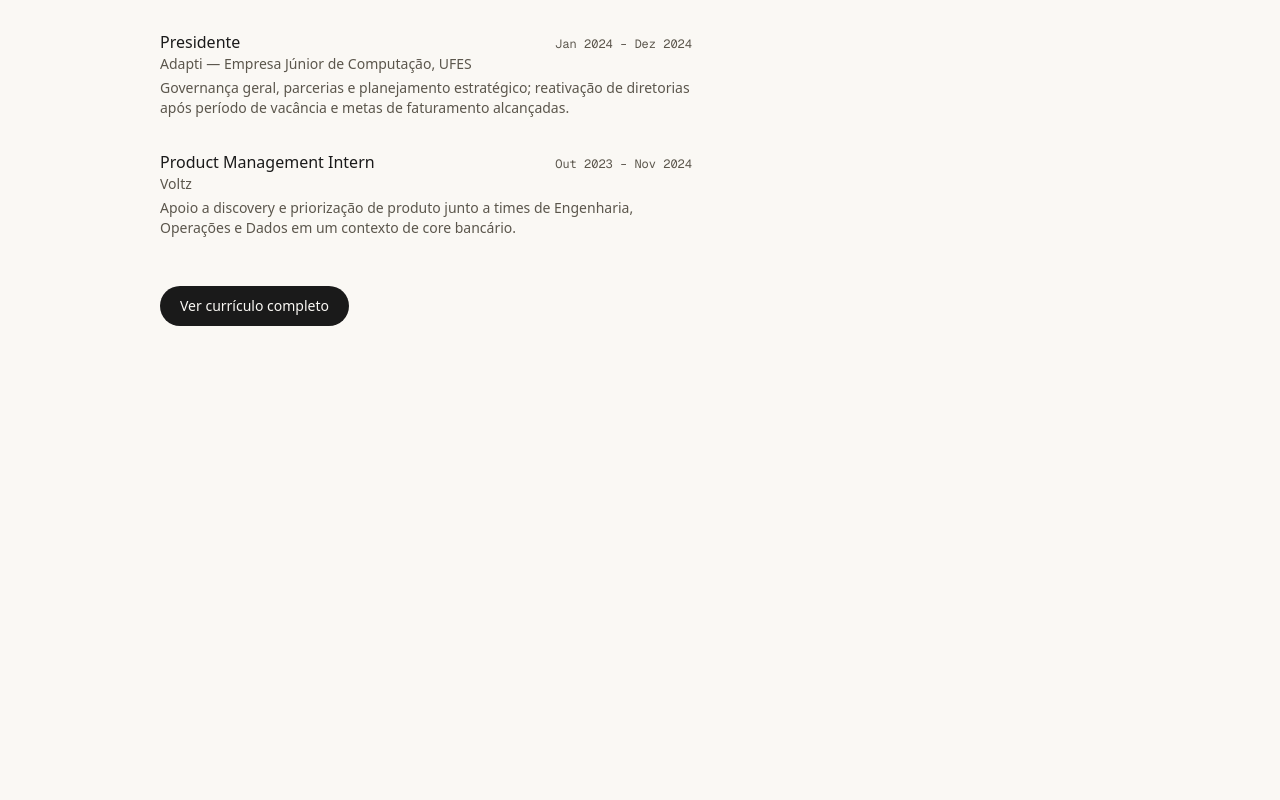
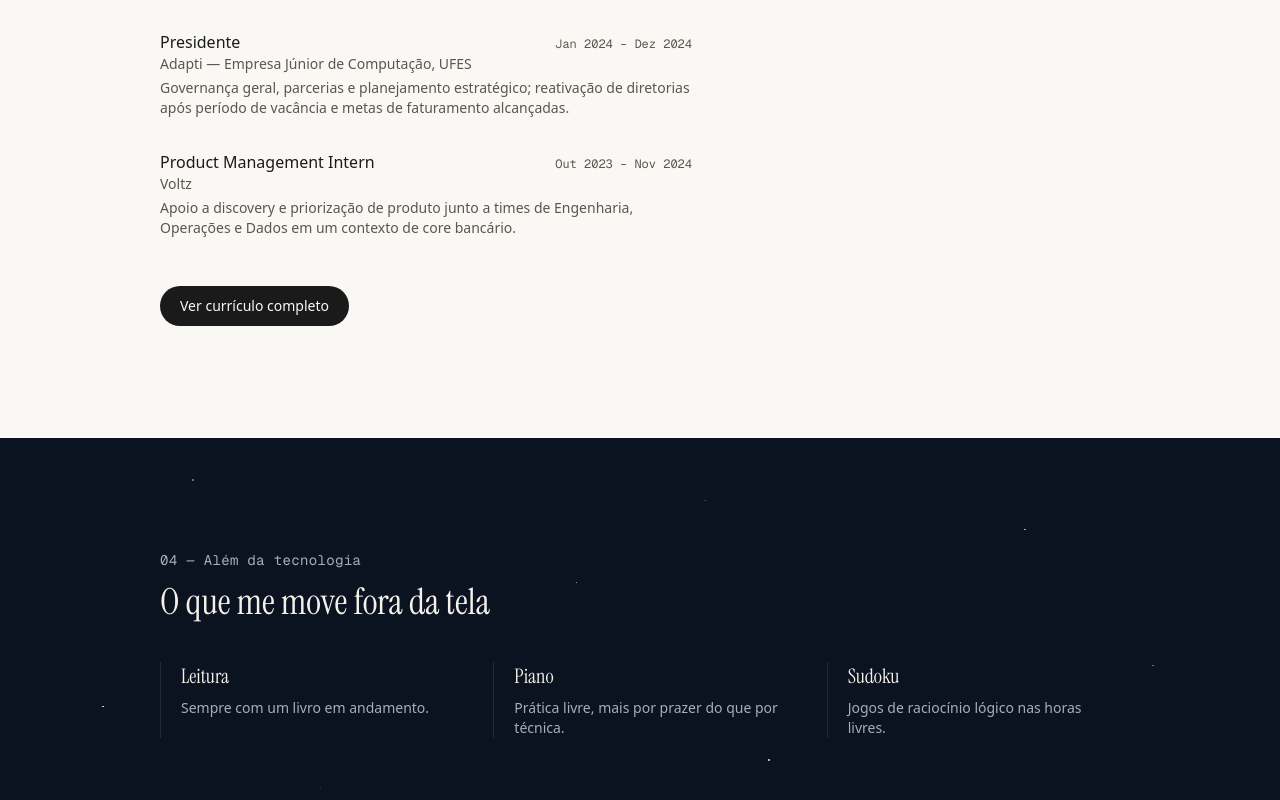
Before and after one commit to GabyyRD/portfolio, a Next.js app: page / in a window 1280 px wide. Shown: the part 2911-3711 px from the top of the page. Before the commit the page ends 3349 px from the top, so only its background shows below. Built offline with nearby package versions, Linux system fonts and the light colour scheme.

Commit message:
feat: adiciona secao Alem da tecnologia com hobbies

```diff
--- a/src/app/globals.css
+++ b/src/app/globals.css
@@ -62,3 +62,13 @@
     opacity: 1;
   }
 }
+
+@keyframes twinkle {
+  0%,
+  100% {
+    opacity: 0.2;
+  }
+  50% {
+    opacity: 1;
+  }
+}
--- a/src/app/page.tsx
+++ b/src/app/page.tsx
@@ -3,6 +3,7 @@ import { Hero } from "@/components/sections/Hero";
 import { Projects } from "@/components/sections/Projects";
 import { About } from "@/components/sections/About";
 import { Resume } from "@/components/sections/Resume";
+import { Beyond } from "@/components/sections/Beyond";
 
 export default function Home() {
   return (
@@ -13,6 +14,7 @@ export default function Home() {
         <Projects />
         <About />
         <Resume />
+        <Beyond />
       </main>
     </>
   );
--- /dev/null
+++ b/src/components/sections/Beyond.tsx
@@ -0,0 +1,26 @@
+import { Section } from "@/components/ui/Section";
+import { Starfield } from "@/components/ui/Starfield";
+import { hobbies } from "@/data/hobbies";
+
+export function Beyond() {
+  return (
+    <Section
+      id="alem-da-tecnologia"
+      dark
+      eyebrow="04 — Além da tecnologia"
+      title="O que me move fora da tela"
+      className="relative overflow-hidden"
+    >
+      <Starfield />
+
+      <div className="relative grid gap-10 sm:grid-cols-3">
+        {hobbies.map((hobby) => (
+          <div key={hobby.label} className="border-l border-night-line pl-5">
+            <p className="font-serif text-xl text-night-ink">{hobby.label}</p>
+            <p className="mt-2 text-sm text-night-ink-soft">{hobby.note}</p>
+          </div>
+        ))}
+      </div>
+    </Section>
+  );
+}
--- /dev/null
+++ b/src/components/ui/Starfield.tsx
@@ -0,0 +1,30 @@
+export function Starfield() {
+  const stars = [
+    { top: "10%", left: "15%", size: 2, delay: 0 },
+    { top: "22%", left: "80%", size: 1.5, delay: 400 },
+    { top: "65%", left: "8%", size: 1.5, delay: 800 },
+    { top: "78%", left: "60%", size: 2, delay: 1200 },
+    { top: "35%", left: "45%", size: 1, delay: 1600 },
+    { top: "55%", left: "90%", size: 1.5, delay: 2000 },
+    { top: "85%", left: "25%", size: 1, delay: 2400 },
+    { top: "15%", left: "55%", size: 1.5, delay: 2800 },
+  ];
+
+  return (
+    <div className="pointer-events-none absolute inset-0 overflow-hidden" aria-hidden="true">
+      {stars.map((star, i) => (
+        <span
+          key={i}
+          className="absolute rounded-full bg-night-ink animate-[twinkle_3.5s_ease-in-out_infinite]"
+          style={{
+            top: star.top,
+            left: star.left,
+            width: star.size,
+            height: star.size,
+            animationDelay: `${star.delay}ms`,
+          }}
+        />
+      ))}
+    </div>
+  );
+}
--- /dev/null
+++ b/src/data/hobbies.ts
@@ -0,0 +1,10 @@
+export type Hobby = {
+  label: string;
+  note: string;
+};
+
+export const hobbies: Hobby[] = [
+  { label: "Leitura", note: "Sempre com um livro em andamento." },
+  { label: "Piano", note: "Prática livre, mais por prazer do que por técnica." },
+  { label: "Sudoku", note: "Jogos de raciocínio lógico nas horas livres." },
+];
```
